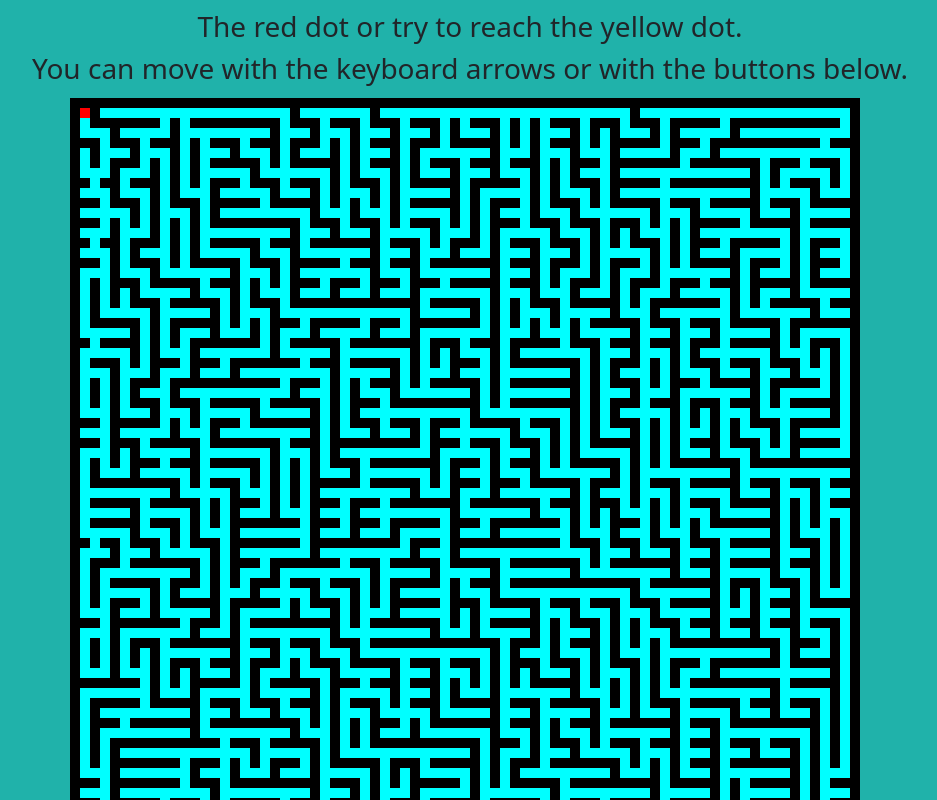
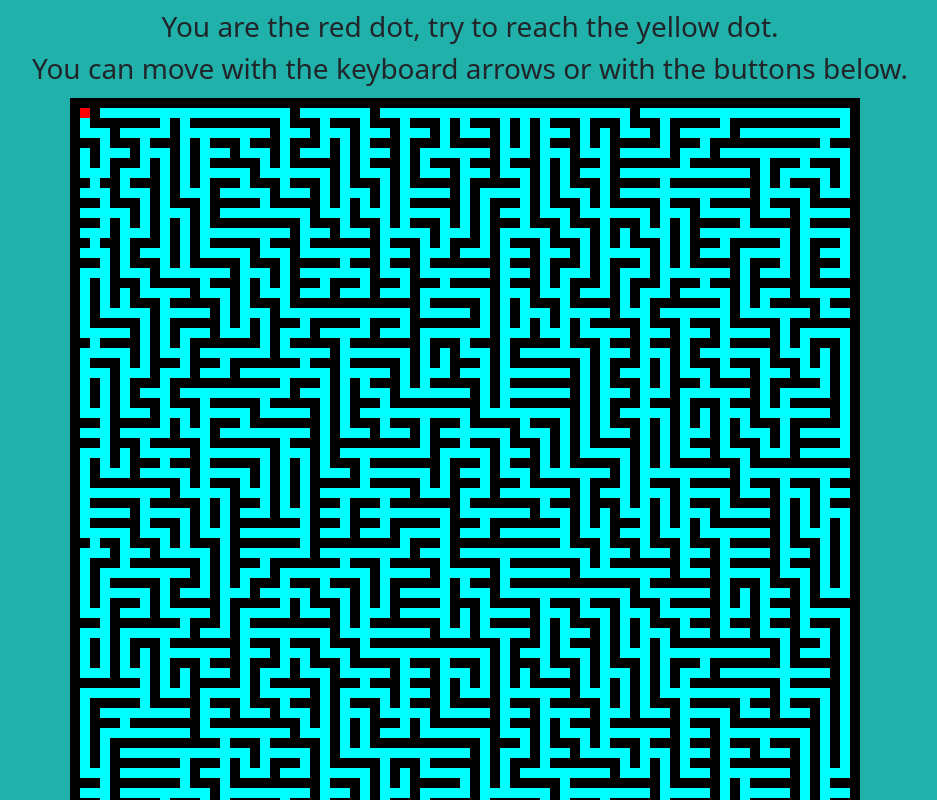
Before and after one commit to Godako/maze, a plain HTML site: page index.html in a window 1280 px wide. Shown: the top 800 px of the page, without its empty margins (170-1107 px from the left). Drawn offline with nearby package versions, Linux system fonts and the light colour scheme.

Commit message:
Label fix

```diff
--- a/index.html
+++ b/index.html
@@ -13,7 +13,7 @@
 <body class="game-container">
 
     <div class="container game-container">
-        <h3>The red dot or try to reach the yellow dot.</h3>
+        <h3>You are the red dot, try to reach the yellow dot.</h3>
         <h3>You can move with the keyboard arrows or with the buttons below.</h3>
         <canvas id="game-room" width="800px" height="800x">
         </canvas>
```
